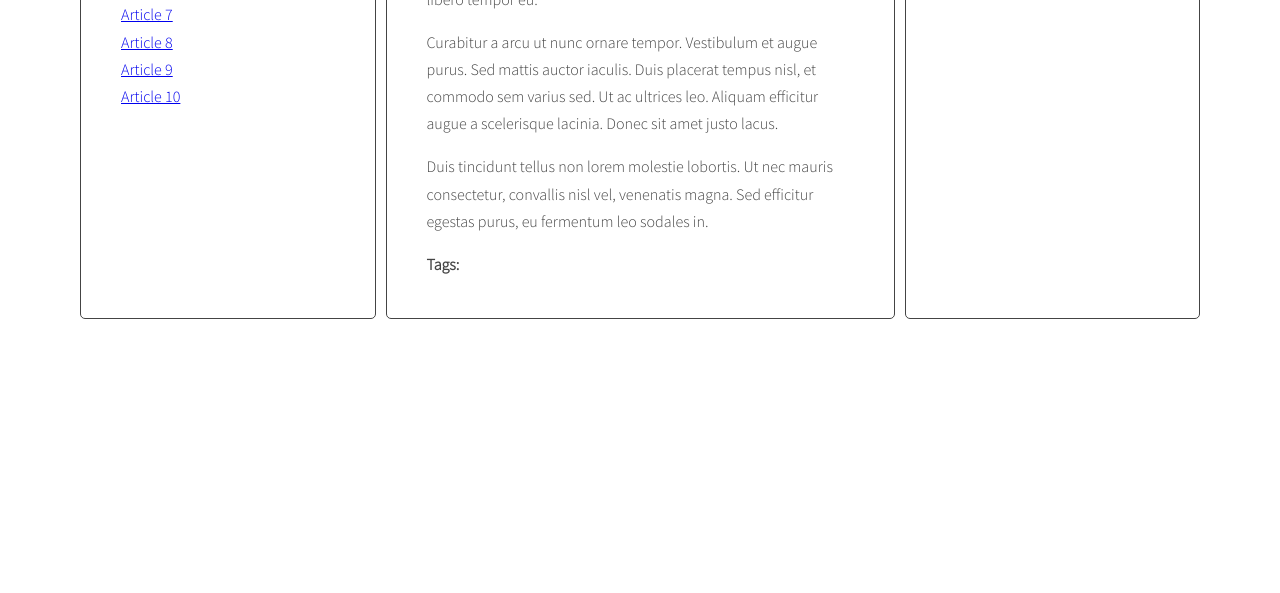
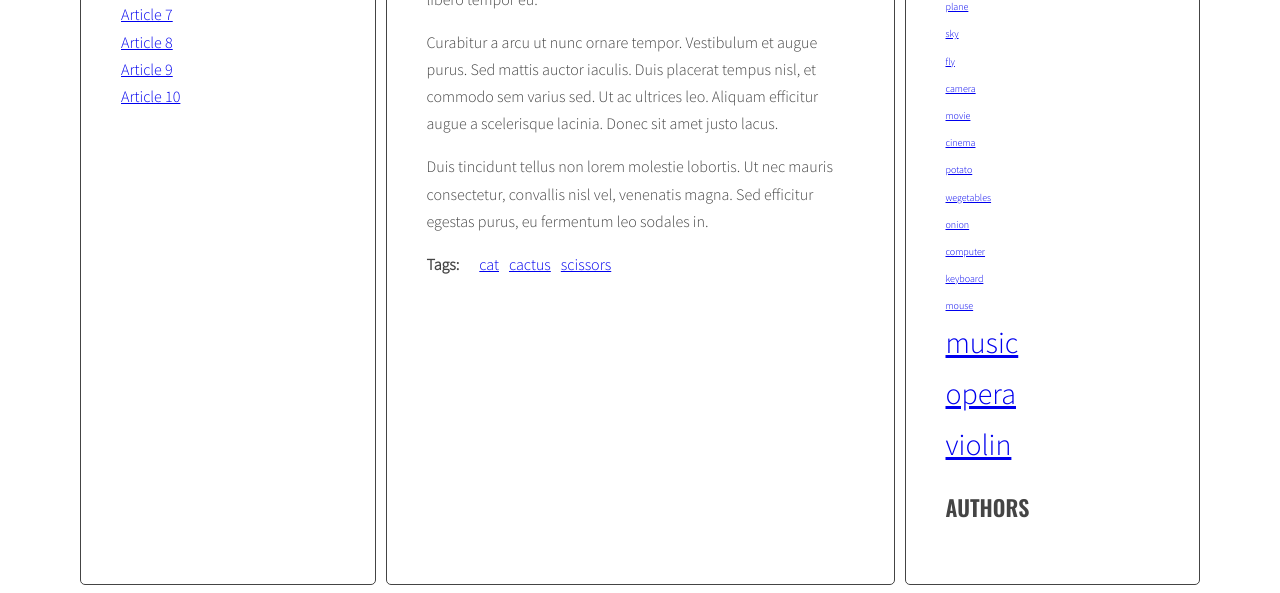
Before and after one commit to Adamm-K/javascript-blog, a website: page index.html in a window 1280 px wide. Shown: the part 520-1113 px from the top of the page. Before the commit the page ends 847 px from the top, so only its background shows below. Drawn offline with nearby package versions, Linux system fonts and the light colour scheme.

Commit message:
task 7.3 v2

```diff
--- a/js/script.js
+++ b/js/script.js
@@ -61,11 +61,11 @@
     optArticleTagsSelector = '.post-tags .list',
     optArticleAuthorSelector = '.post-author',
     optTagsListSelector = '.tags.list',
-    optCloudClassCount =  5,
+    optCloudClassCount = 5,
     optCloudClassPrefix = 'tag-size-';
 
 
-  function generateTitleLinks(customSelector = ''){
+  function generateTitleLinks(customSelector = '') {
     console.log('funkction generateTitleLinks');
 
     // remove contents of titleList
@@ -108,16 +108,19 @@
     link.addEventListener('click', titleClickHandler);
   }
 
-  function calculateTagsParams(tags){
+  function calculateTagsParams(tags) {
 
     const params = {
       max: 0,
       min: 999999,
     }
 
-    for(let tag in tags){
-      if(tags[tag] > params.max){
+    for (let tag in tags) {
+      if (tags[tag] > params.max) {
         params.max = tags[tag];
+      }
+      if (tags[tag] < params.min) {
+        params.min = tags[tag];
       }
       console.log(tag + ' is used ' + tags[tag] + ' times');
     }
@@ -126,21 +129,24 @@
 
   }
 
-  function calculateTagClass(count, params){
+  function calculateTagClass(count, params) {
+    console.log(count, params);
     const normalizedCount = count - params.min;
     const normalizedMax = params.max - params.min;
     const percentage = normalizedCount / normalizedMax;
-    const classNumber = Math.floor( percentage * (optCloudClassCount - 1) + 1 );
+    const classNumber = Math.floor(percentage * (optCloudClassCount - 1) + 1);
+
+    return "tag-size-" + classNumber;
   }
 
-  function generateTags(){
+  function generateTags() {
     console.log('funkction generateTags');
 
     /* [NEW] create a new variable allTags with an empty object */
     let allTags = {};
 
     /* find all articles */
-      const articles = document.querySelectorAll(optArticleSelector + customSelector);
+    const articles = document.querySelectorAll(optArticleSelector);
 
     /* START LOOP: for every article: */
     for (let article of articles) {
@@ -152,7 +158,7 @@
       let html = '';
 
       /* get tags from data-tags attribute */
-      const articleTags = clickedElement.getAttribute('href');
+      const articleTags = article.getAttribute('data-tags');
       console.log('Link was clicked!');
 
       /* split tags into array */
@@ -160,18 +166,18 @@
       console.log('split tags into array');
 
       /* START LOOP: for each tag */
-      for(let tag of articleTagsArray){
+      for (let tag of articleTagsArray) {
         console.log('start of the loop of each tag')
 
         /* generate HTML of the link */
-        const linkHTML = '<li><a href="#tag-' + articleId + '"><span>' + articleTitle + '</span></a></li>';
+        const linkHTML = '<li><a href="#tag-' + tag + '"><span>' + tag + '</span></a></li>';
         console.log('generate HTML of the  link');
 
         /* add generated code to html variable */
         html = html + linkHTML;
 
         /* [NEW] check if this link is NOT already in allTags */
-        if(!allTags[tag]) {
+        if (!allTags[tag]) {
 
           /* [NEW] add tag to allTags object */
           allTags[tag] = 1;
@@ -185,9 +191,6 @@
       /* insert HTML of all the links into the tags wrapper */
       titleList.innerHTML = html;
 
-        /* [NEW] add generated code to allTags array */
-        allTags.push(linkHTML);
-
       /* END LOOP: for every article: */
     }
 
@@ -196,17 +199,14 @@
 
     /* [NEW] create variable for all links HTML code */
     const tagsParams = calculateTagsParams(allTags);
-      console.log('tagsParams:', tagsParams)
     let allTagsHTML = '';
 
     /* [NEW] START LOOP: for each tag in allTags: */
-      for(let tag in allTags){
+    for (let tag in allTags) {
 
       /* [NEW] generate code of a link and add it to allTagsHTML */
+      const tagLinkHTML = '<li><a href="#tag-' + tag + '" class="' + calculateTagClass(allTags[tag], tagsParams) + '">'+ tag + '</li>';
       allTagsHTML += tagLinkHTML;
-        const tagLinkHTML = '<li>' + calculateTagClass(allTags[tag], tagsParam) + '</li>';
-        console.log('tagLinkHTML:', tagLinkHTML);
-
       /* [NEW] END LOOP: for each tag in allTags: */
     }
 
@@ -216,7 +216,7 @@
 
   generateTags();
 
-  function tagClickHandler(event){
+  function tagClickHandler(event) {
 
     /* prevent default action for this event */
     event.preventDefault();
@@ -248,7 +248,7 @@
     console.log('tag links with "href" attribute equal to the "href" constant');
 
     /* START LOOP: for each found tag link */
-      for (let tagLinkWithHref of tagLinksWithHref){
+    for (let tagLinkWithHref of tagLinksWithHref) {
 
       /* add class active */
       tagLinkWithHref.classList.add('active');
@@ -261,13 +261,13 @@
 
   }
 
-  function addClickListenersToTags(){
+  function addClickListenersToTags() {
 
     /* find all links to tags */
     const allLinksToTags = tag.querySelectorAll('a').innerHTML;
 
     /* START LOOP: for each link */
-      for (let tallLinksToTag of allLinksToTags){
+    for (let tallLinksToTag of allLinksToTags) {
 
       /* add tagClickHandler as event listener for that link */
       tallLinksToTag.addEventListener('click', tagClickHandler);
@@ -278,7 +278,7 @@
 
   addClickListenersToTags();
 
-  function generateAuthors(){
+  function generateAuthors() {
     console.log('funkction generateAuthors');
 
     /* find all authors */
@@ -314,7 +314,7 @@
 
   generateAuthors();
 
-function authorClickHandler(event){
+  function authorClickHandler(event) {
     /* prevent default action for this event */
     event.preventDefault();
 
@@ -345,7 +345,7 @@ function authorClickHandler(event){
     console.log('author links with "href" attribute equal to the "href" constant');
 
     /* START LOOP: for each found tag link */
-  for (let authorLinkWithHref of authorLinksWithHref){
+    for (let authorLinkWithHref of authorLinksWithHref) {
 
       /* add class active */
       authorLinkWithHref.classList.add('active');
@@ -358,13 +358,13 @@ function authorClickHandler(event){
 
   }
 
-function addClickListenersToAuthors(){
+  function addClickListenersToAuthors() {
 
     /* find all links to tags */
     const allLinksToAuthors = tag.querySelectorAll('a').innerHTML;
 
     /* START LOOP: for each link */
-  for (let tallLinksToAuthor of allLinksToAuthors){
+    for (let tallLinksToAuthor of allLinksToAuthors) {
 
       /* add authorClickHandler as event listener for that link */
       tallLinksToAuthor.addEventListener('click', authorClickHandler);
--- a/sass/style.scss
+++ b/sass/style.scss
@@ -1,5 +1,4 @@
 @import url('https://fonts.googleapis.com/css?family=Oswald:400,600|Sacramento|Source+Sans+Pro:300&subset=latin-ext');
-
 /* Variables */
 
 $color-light: #fff;
@@ -90,6 +89,7 @@ body {
 .list-horizontal {
   li {
     display: inline-block;
+    margin-left: 10px;
   }
 }
 
@@ -123,3 +123,23 @@ body {
     margin: 0 10px 0 0;
   }
 }
+
+.tag-size-1 {
+  font-size: 10px;
+}
+
+.tag-size-2 {
+  font-size: 15px;
+}
+
+.tag-size-3 {
+  font-size: 20px;
+}
+
+.tag-size-4 {
+  font-size: 25px;
+}
+
+.tag-size-5 {
+  font-size: 30px;
+}
```
Also changed, not shown: css/style.css, 1 other file. Lines whose indentation alone changed are shown as unchanged.
